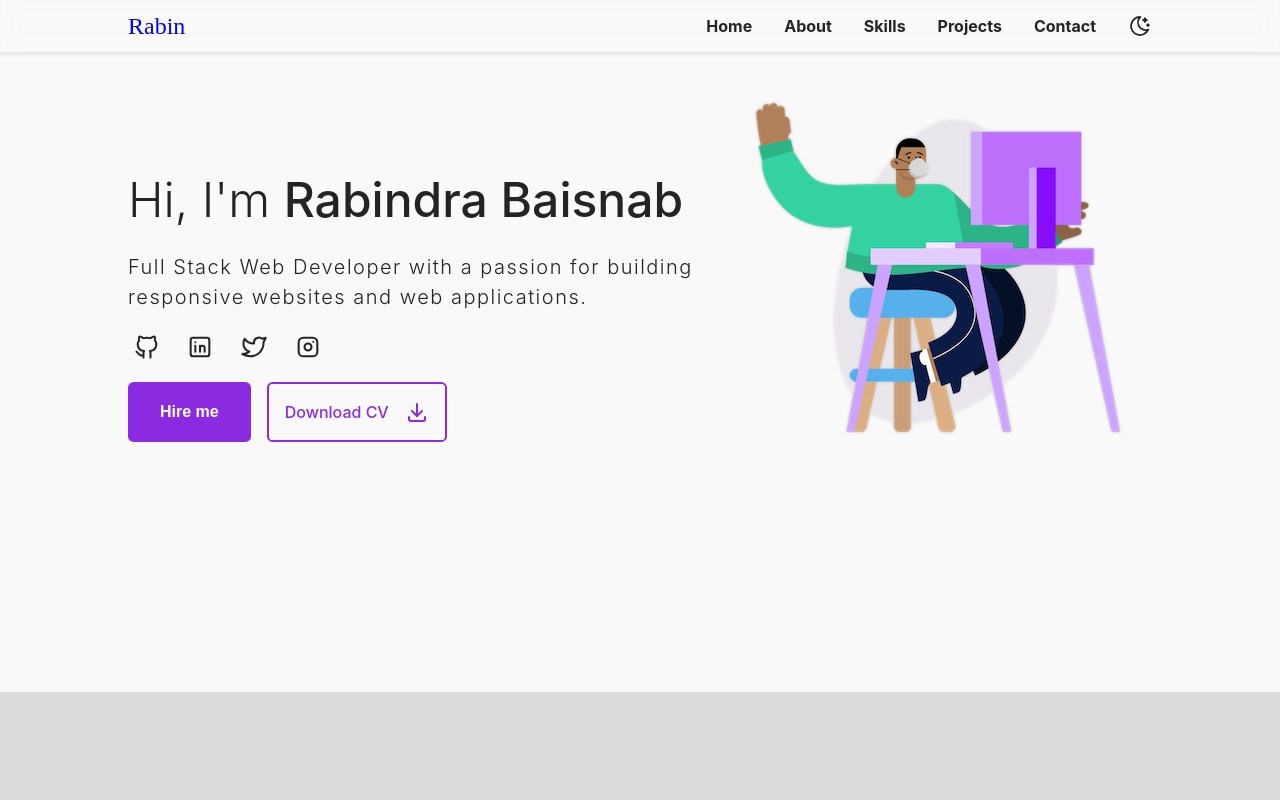
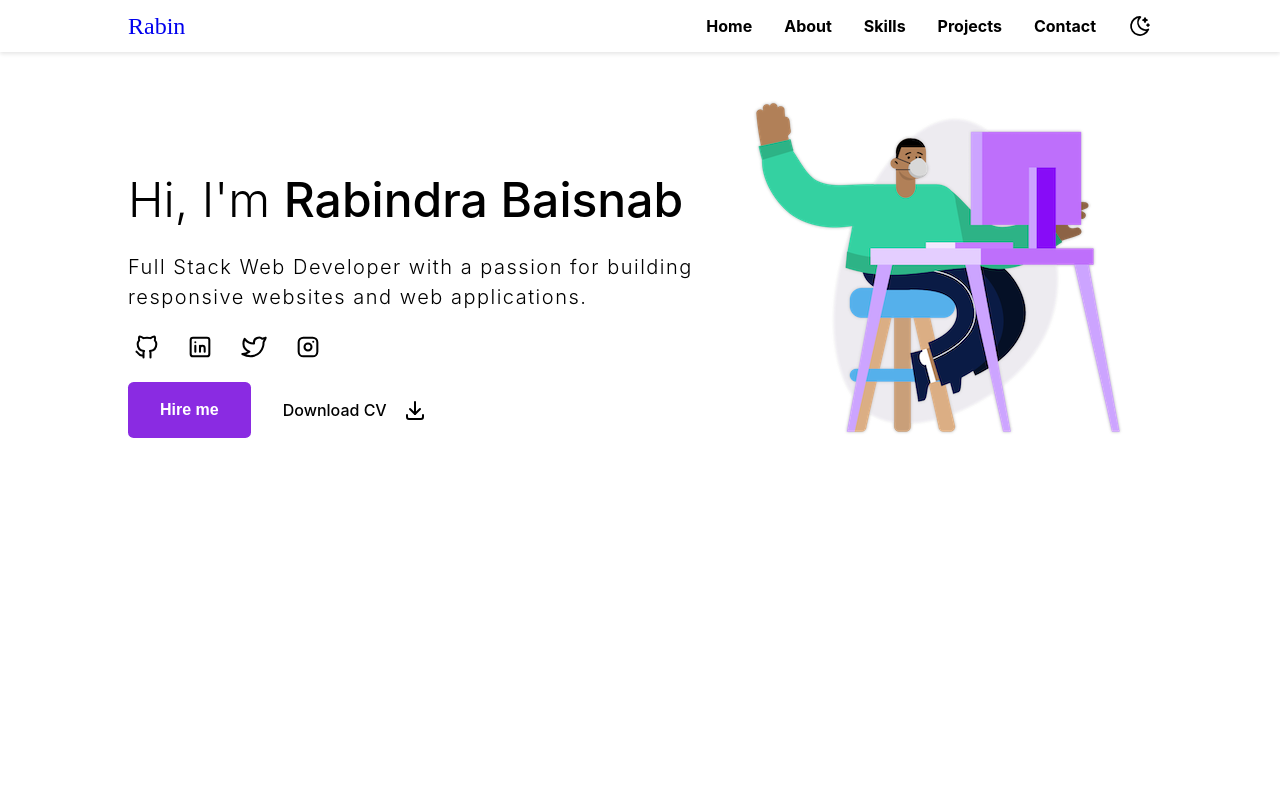
Before and after one commit to rabin245/portfolio-intern, a React (Vite) app: page / in a window 1280 px wide. Shown: the top 800 px of the page. Built offline with nearby package versions, Linux system fonts and the light colour scheme; a web font is replaced by a local one.

Commit message:
define the css rules inside head

```diff
--- a/index.html
+++ b/index.html
@@ -6,6 +6,26 @@
   <link rel="icon" type="image/svg+xml" href="/vite.svg" />
   <meta name="viewport" content="width=device-width, initial-scale=1.0" />
   <title>Portfolio</title>
+
+  <style type="text/css">
+    :root.light {
+      color-scheme: light;
+      --background-color: #f9f9f9;
+      --text-color: #242424;
+      --secondary-background-color: #dcdcdc;
+      --card-background-color: #eaeaea;
+      --download-button-color: blueviolet;
+    }
+
+    :root.dark {
+      color-scheme: dark;
+      --background-color: #242424;
+      --text-color: #ffffffde;
+      --secondary-background-color: #121111;
+      --card-background-color: #323131;
+      --download-button-color: #ffffffde;
+    }
+  </style>
 </head>
 
 <body>
--- a/src/index.css
+++ b/src/index.css
@@ -2,15 +2,15 @@
   font-family: Inter, system-ui, Avenir, Helvetica, Arial, sans-serif;
   line-height: 1.5;
   font-weight: 400;
-
-  color-scheme: light dark;
 
   font-synthesis: none;
   text-rendering: optimizeLegibility;
   -webkit-font-smoothing: antialiased;
   -moz-osx-font-smoothing: grayscale;
   -webkit-text-size-adjust: 100%;
+}
 
+/* :root.light {
   --background-color: #f9f9f9;
   --text-color: #242424;
   --secondary-background-color: #dcdcdc;
@@ -18,14 +18,13 @@
   --download-button-color: blueviolet;
 }
 
-.dark {
+:root.dark {
   --background-color: #242424;
   --text-color: #ffffffde;
   --secondary-background-color: #121111;
   --card-background-color: #323131;
   --download-button-color: #ffffffde;
-}
-
+} */
 body {
   margin: 0;
 }
```
